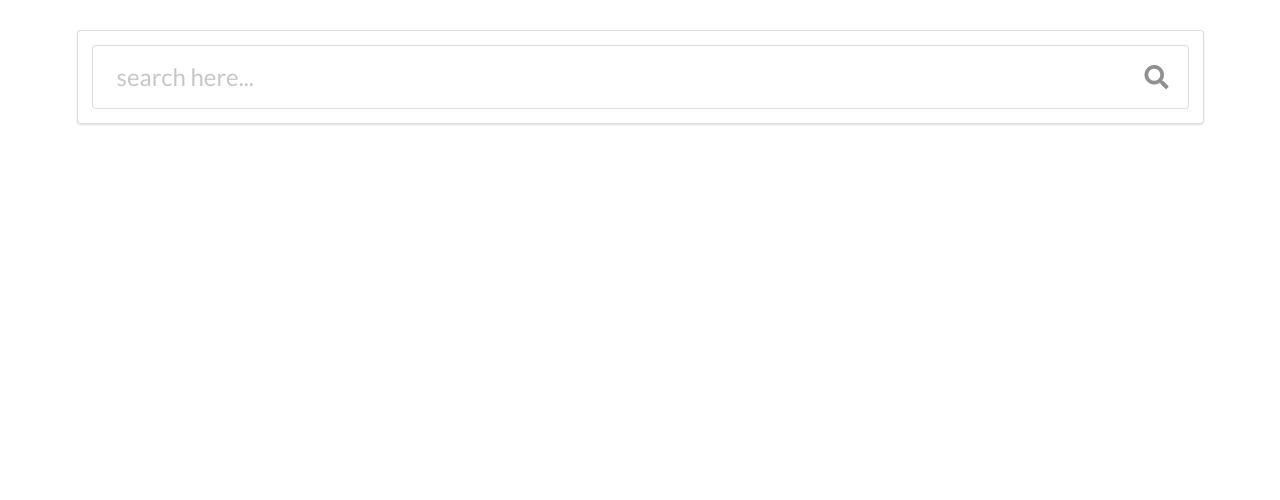
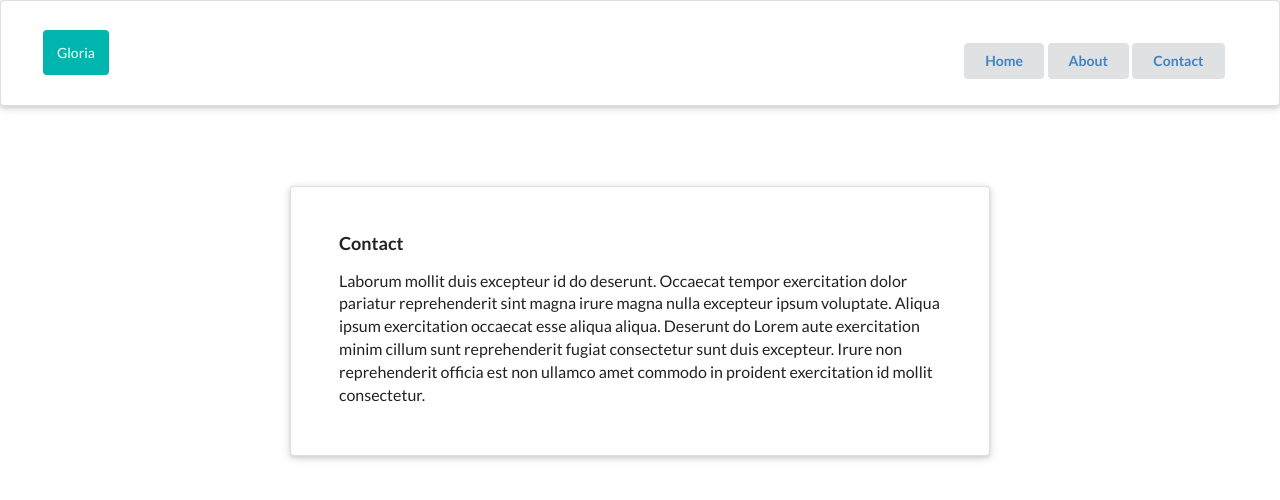
Before and after one commit to benmerchant/first-app-udemy-react-oak, a React (Create React App) app: page /contact in a window 1280 px wide. Shown: the top 500 px of the page. Built offline with nearby package versions, Linux system fonts and the light colour scheme.

Commit message:
out of date video probs... have to go to work

```diff
--- a/package.json
+++ b/package.json
@@ -9,6 +9,7 @@
     "axios": "^0.27.2",
     "react": "^18.2.0",
     "react-dom": "^18.2.0",
+    "react-router-dom": "^6.4.0",
     "react-scripts": "5.0.1",
     "web-vitals": "^2.1.4"
   },
--- /dev/null
+++ b/src/App.js
@@ -0,0 +1,25 @@
+import React from 'react';
+import { BrowserRouter, Routes, Route } from 'react-router-dom';
+import Navbar from './components/Navbar';
+import Home from './components/Home';
+import About from './components/About';
+import Contact from './components/Contact';
+
+class App extends React.Component {
+  render() {
+    return (
+      <BrowserRouter>
+        <div className=''>
+          <Navbar />
+          <Routes>
+            <Route path='/' element={<Home />} />
+            <Route path='/about' element={<About />} />
+            <Route path='/contact' element={<Contact />} />
+          </Routes>
+        </div>
+      </BrowserRouter>
+    );
+  }
+}
+
+export default App;
--- /dev/null
+++ b/src/components/About.js
@@ -0,0 +1,23 @@
+import React from 'react';
+
+const About = () => {
+  return (
+    <div
+      className='ui raised very padded text container segment'
+      style={{ marginTop: '80px' }}
+    >
+      <h3 className='ui header'>About</h3>
+      <p>
+        Laborum mollit duis excepteur id do deserunt. Occaecat tempor
+        exercitation dolor pariatur reprehenderit sint magna irure magna nulla
+        excepteur ipsum voluptate. Aliqua ipsum exercitation occaecat esse
+        aliqua aliqua. Deserunt do Lorem aute exercitation minim cillum sunt
+        reprehenderit fugiat consectetur sunt duis excepteur. Irure non
+        reprehenderit officia est non ullamco amet commodo in proident
+        exercitation id mollit consectetur.
+      </p>
+    </div>
+  );
+};
+
+export default About;
--- a/src/components/App.js
+++ /dev/null
@@ -1,33 +0,0 @@
-import React from 'react';
-import axios from 'axios';
-import SearchInput from './SearchInput';
-import ImageList from './ImageList';
-
-class App extends React.Component {
-  state = { images: [] };
-
-  // async onSearchSubmit(entry) {
-  //   const response = await axios.get(
-  //     `https://pixabay.com/api/?key=29952099-7f2b47e8d7ddce07445ecc2db&q=${entry}&image_type=photo&pretty=true`
-  //   );
-  //   this.setState({ images: response.data.hits });
-  // }
-
-  onSearchSubmit = async (entry) => {
-    const response = await axios.get(
-      `https://pixabay.com/api/?key=29952099-7f2b47e8d7ddce07445ecc2db&q=${entry}&image_type=photo&pretty=true`
-    );
-    this.setState({ images: response.data.hits });
-  };
-
-  render() {
-    return (
-      <div className='ui container' style={{ marginTop: '30px' }}>
-        <SearchInput onSearchSubmit={this.onSearchSubmit} />
-        <ImageList images={this.state.images} />
-      </div>
-    );
-  }
-}
-
-export default App;
--- /dev/null
+++ b/src/components/Contact.js
@@ -0,0 +1,23 @@
+import React from 'react';
+
+const Contact = () => {
+  return (
+    <div
+      className='ui raised very padded text container segment'
+      style={{ marginTop: '80px' }}
+    >
+      <h3 className='ui header'>Contact</h3>
+      <p>
+        Laborum mollit duis excepteur id do deserunt. Occaecat tempor
+        exercitation dolor pariatur reprehenderit sint magna irure magna nulla
+        excepteur ipsum voluptate. Aliqua ipsum exercitation occaecat esse
+        aliqua aliqua. Deserunt do Lorem aute exercitation minim cillum sunt
+        reprehenderit fugiat consectetur sunt duis excepteur. Irure non
+        reprehenderit officia est non ullamco amet commodo in proident
+        exercitation id mollit consectetur.
+      </p>
+    </div>
+  );
+};
+
+export default Contact;
--- /dev/null
+++ b/src/components/Home.js
@@ -0,0 +1,23 @@
+import React from 'react';
+
+const Home = () => {
+  return (
+    <div
+      className='ui raised very padded text container segment'
+      style={{ marginTop: '80px' }}
+    >
+      <h3 className='ui header'>Home</h3>
+      <p>
+        Laborum mollit duis excepteur id do deserunt. Occaecat tempor
+        exercitation dolor pariatur reprehenderit sint magna irure magna nulla
+        excepteur ipsum voluptate. Aliqua ipsum exercitation occaecat esse
+        aliqua aliqua. Deserunt do Lorem aute exercitation minim cillum sunt
+        reprehenderit fugiat consectetur sunt duis excepteur. Irure non
+        reprehenderit officia est non ullamco amet commodo in proident
+        exercitation id mollit consectetur.
+      </p>
+    </div>
+  );
+};
+
+export default Home;
--- a/src/components/ImageList.js
+++ /dev/null
@@ -1,9 +0,0 @@
-import React from 'react';
-const ImageList = (props) => {
-  const images = props.images.map((image) => {
-    return <img key={image.id} src={image.webformatURL} alt='from the web' />;
-  });
-  return <div>{images}</div>;
-};
-
-export default ImageList;
--- /dev/null
+++ b/src/components/Navbar.js
@@ -0,0 +1,24 @@
+/* eslint-disable jsx-a11y/anchor-is-valid */
+import React from 'react';
+import { Link, NavLink } from 'react-router-dom';
+
+const Navbar = () => {
+  return (
+    <nav className='ui raised very padded segment'>
+      <a className='ui teal inverted segment'>Gloria</a>
+      <div className='ui right floated header'>
+        <button className='ui button'>
+          <Link to='/'>Home</Link>
+        </button>
+        <button className='ui button'>
+          <NavLink to='/about'>About</NavLink>
+        </button>
+        <button className='ui button'>
+          <NavLink to='/contact'>Contact</NavLink>
+        </button>
+      </div>
+    </nav>
+  );
+};
+
+export default Navbar;
--- a/src/components/SearchInput.js
+++ /dev/null
@@ -1,32 +0,0 @@
-import React from 'react';
-
-class SearchInput extends React.Component {
-  state = { entry: '' };
-
-  onFormSubmit = (e) => {
-    e.preventDefault();
-    this.props.onSearchSubmit(this.state.entry);
-  };
-
-  render() {
-    return (
-      <div className='ui segment'>
-        <form className='ui form' onSubmit={this.onFormSubmit}>
-          <div className='field'>
-            <div className='ui massive icon input'>
-              <input
-                type='text'
-                placeholder='search here...'
-                onChange={(e) => this.setState({ entry: e.target.value })}
-                value={this.state.entry}
-              />
-              <i className='search icon'></i>
-            </div>
-          </div>
-        </form>
-      </div>
-    );
-  }
-}
-
-export default SearchInput;
--- a/src/index.js
+++ b/src/index.js
@@ -1,5 +1,5 @@
 import React from 'react';
 import ReactDOM from 'react-dom';
-import App from './components/App';
+import App from './App';
 
 ReactDOM.render(<App />, document.querySelector('#root'));
```
Also changed, not shown: 2 other files (tests, documents, lock files or other folders).
